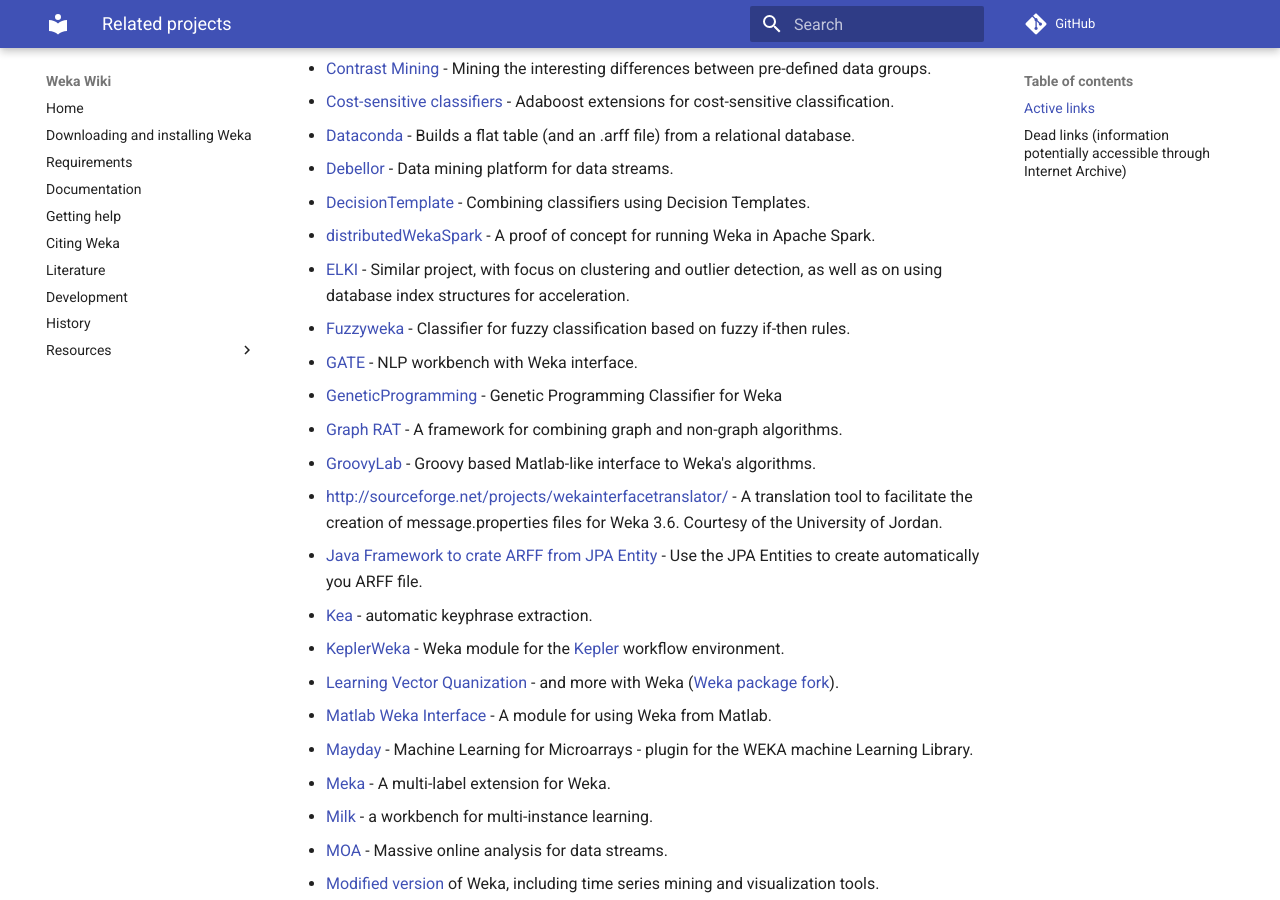
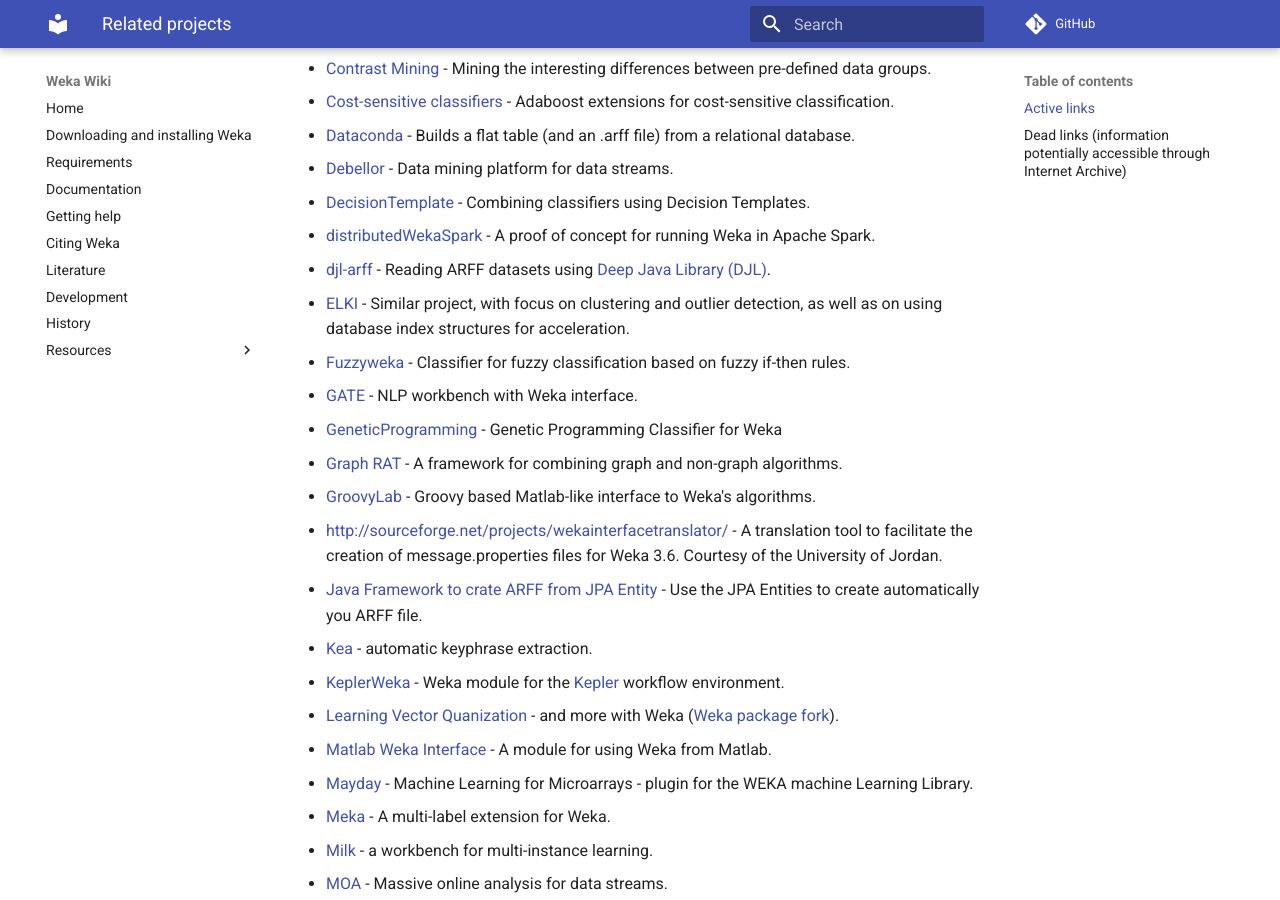
Before and after one commit to Waikato/weka-wiki, an MkDocs documentation site: the page built from docs/academic/related_projects.md, in a window 1280 px wide and 900 px high, scrolled down 666 px. Built offline with MkDocs 1.6.1 and Material for MkDocs 9.7.7, drawn with Linux system fonts in a browser that asks for light colours; comment, search, counter and statistics services are not loaded.

Commit message:
added djl-arff

```diff
--- a/docs/academic/related_projects.md
+++ b/docs/academic/related_projects.md
@@ -18,6 +18,7 @@
 * [Debellor](http://www.debellor.org/) - Data mining platform for data streams.
 * [DecisionTemplate](http://www.perdisci.com/projects/weka-code) - Combining classifiers using Decision Templates.
 * [distributedWekaSpark](https://github.com/ariskk/distributedwekaspark) - A proof of concept for running Weka in Apache Spark.
+* [djl-arff](https://github.com/waikato-datamining/djl-arff) - Reading ARFF datasets using [Deep Java Library (DJL)](https://djl.ai/).
 * [ELKI](http://elki.dbs.ifi.lmu.de/) - Similar project, with focus on clustering and outlier detection, as well as on using database index structures for acceleration.
 * [Fuzzyweka](http://sourceforge.net/projects/fuzzyweka/) - Classifier for fuzzy classification based on fuzzy if-then rules.
 * [GATE](http://gate.ac.uk/) - NLP workbench with Weka interface.
```
